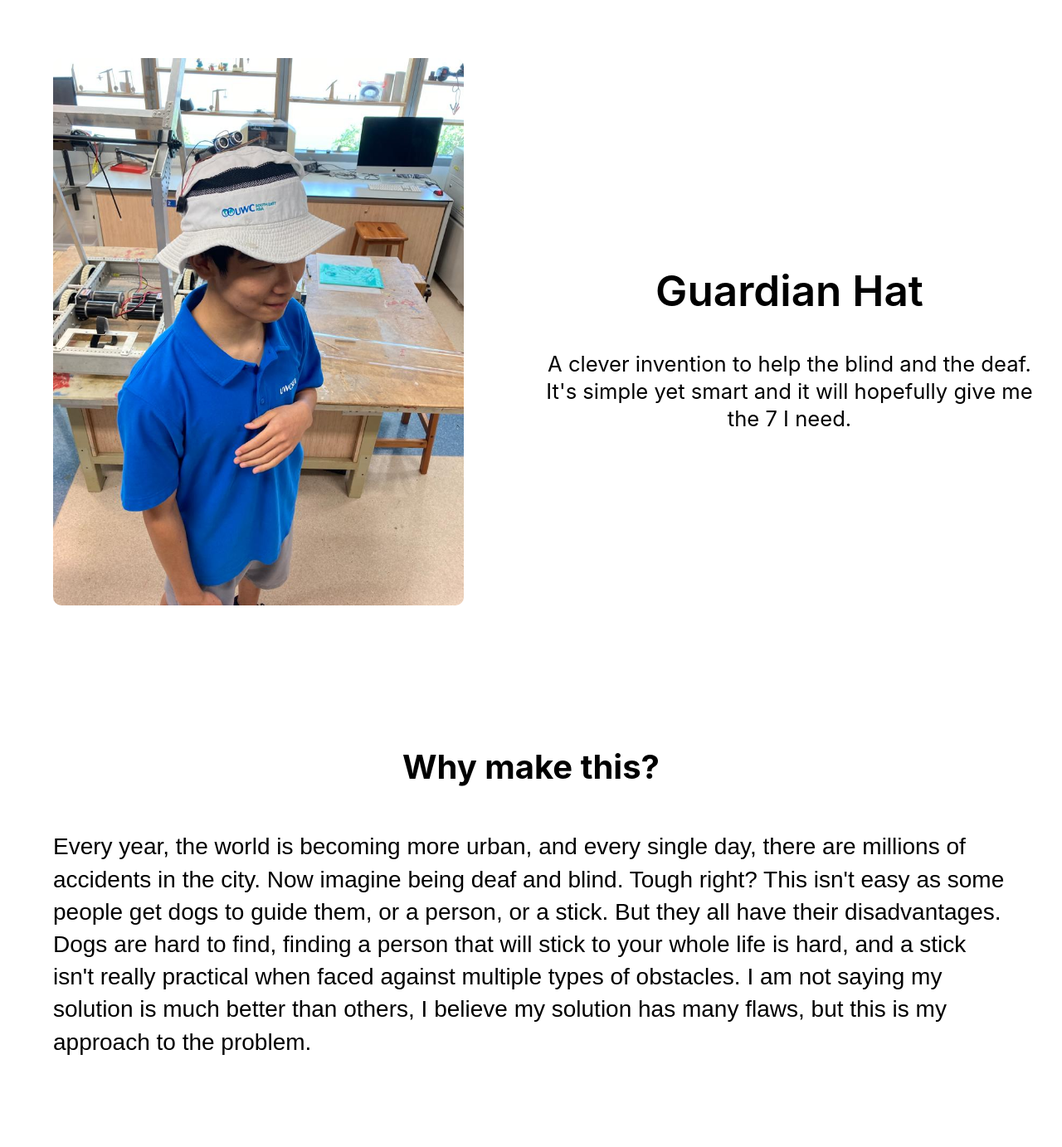
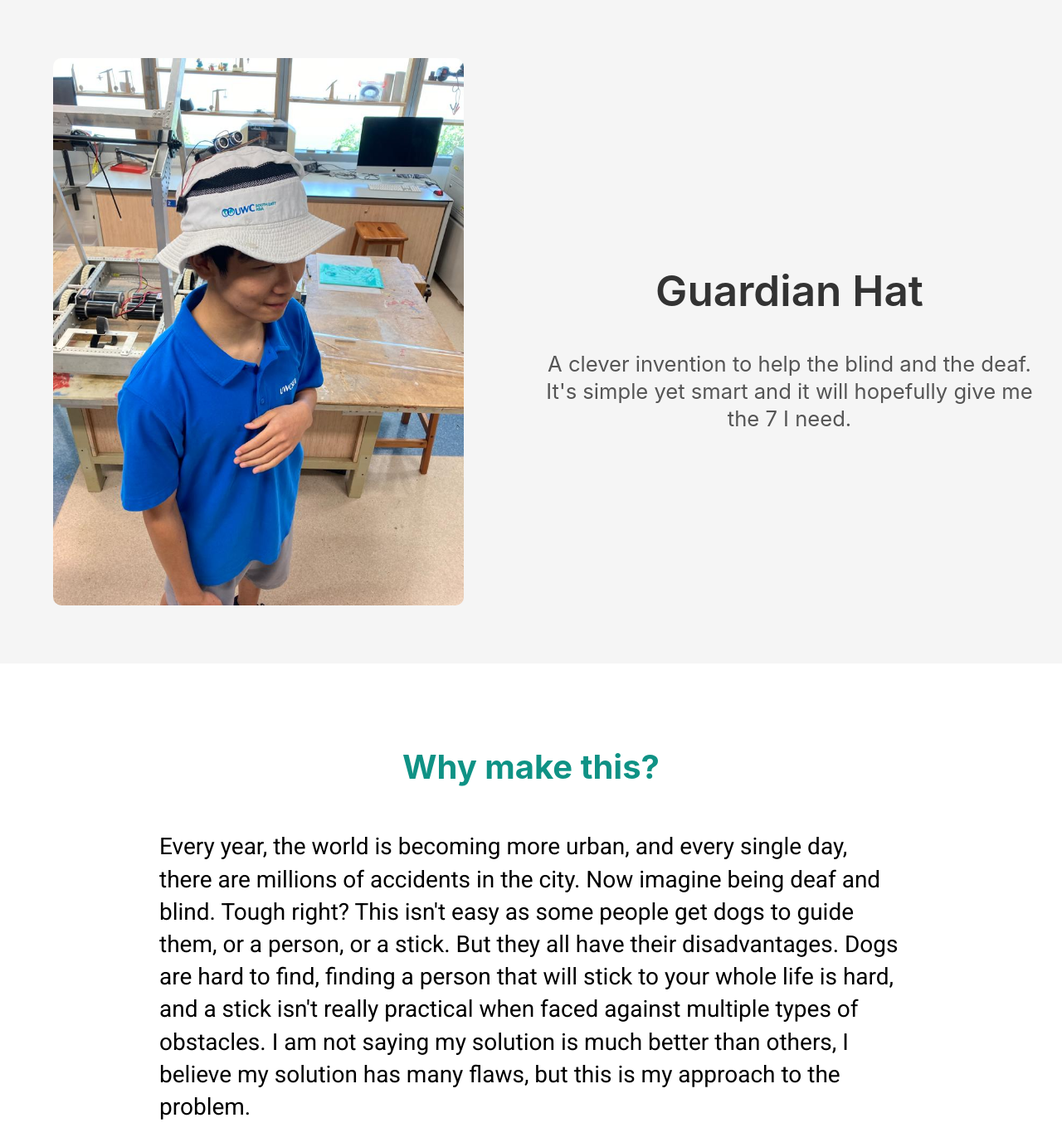
Before and after one commit to Torazo5/inno-port-microcontrollers, a plain HTML site: page index.html in a window 1280 px wide. Shown: the top 1383 px of the page at 83% size. Drawn offline with Linux system fonts and the light colour scheme; a script that the page names is missing; a small style sheet from the web is missing.

Commit message:
small edits

```diff
--- a/index.html
+++ b/index.html
@@ -7,6 +7,7 @@
     <link rel="stylesheet" href="//cdn.jsdelivr.net/gh/highlightjs/cdn-release@11.3.1/build/styles/default.min.css">
     <script src="//cdn.jsdelivr.net/gh/highlightjs/cdn-release@11.3.1/build/highlight.min.js"></script>
     <script>hljs.initHighlightingOnLoad();</script>
+    <link rel="stylesheet" href="https://fonts.googleapis.com/css?family=Roboto:400,400i,700&display=swap">
 </head>
 <body>
     <section>
--- a/styles.css
+++ b/styles.css
@@ -6,7 +6,7 @@ body {
 
 .container {
     position: relative;
-    background: white;
+    background: #f5f5f5; /* Light gray background */
     display: flex;
     align-items: center;
     justify-content: center;
@@ -29,6 +29,7 @@ body {
 }
 
 .title {
+    color: #333; /* Dark gray text color */
     width: 100%;
     height: 91px;
     font-weight: 600;
@@ -39,7 +40,12 @@ body {
     margin-bottom: 0.5vh;
 }
 
+.header, .comp-think-name, .code-title, .link-text {
+    color: #0f9285; /* Teal color for headers */
+}
+
 .description {
+    color: #555; /* Slightly darker gray text color */
     width: 100%;
     font-weight: 400;
     text-align: center;
@@ -55,10 +61,19 @@ body {
 }
 
 .desc {
+
     font-size: 28px;
     text-align: center;
     line-height: 1.4;
     margin-bottom: 7.5vh; /* Adjust the bottom margin as needed */
+}
+/* Import the Roboto font */
+@import url('https://fonts.googleapis.com/css?family=Roboto:400,400i,700&display=swap');
+
+/* Apply the Roboto font to specific elements */
+.comp-think, .desc {
+    font-family: 'Roboto', sans-serif !important; /* Add !important to ensure it takes precedence */
+    /* ... other styles ... */
 }
 
 .list-title {
@@ -68,6 +83,7 @@ body {
 
 .comp-think {
     font-size: 28px;
+
 }
 .container-center {
     display: flex;
@@ -76,8 +92,9 @@ body {
     text-align: left;
     margin: 0 auto; /* Center the container horizontally */
     font-family: Arial, sans-serif;
-    max-width: 90%; /* Adjust the maximum width as needed */
+    max-width: 70%; /* Adjust the maximum width as needed */
     padding: 2%; /* Adjust the padding as needed */
+    line-height: 1.4;
 }
 
 .comp-think-name {
@@ -117,7 +134,7 @@ body {
 
 .code-box {
     width: 70%; /* Adjust the width as needed */
-    background-color: #f4f4f4;
+    background-color: #fafafa; /* Light background for code box */
     padding: 0px;
     border-radius: 8px;
     box-shadow: 0 4px 8px rgba(0, 0, 0, 0.1);
```
